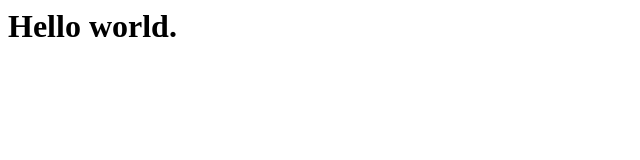
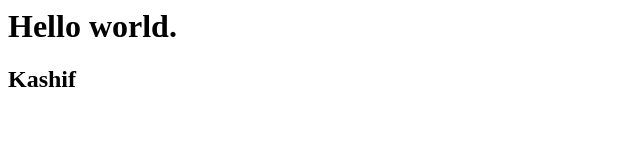
Before and after one commit to Kashifainii/javascipt-course, a plain HTML site: page index.html in a window 1280 px wide. Shown: the whole page, without its empty margins (0-640 px from the left). Drawn offline with Linux system fonts and the light colour scheme.

Commit message:
added kashif h2

```diff
--- a/index.html
+++ b/index.html
@@ -12,6 +12,7 @@
         <h1>
             Hello world.
         </h1>
+        <h2>Kashif</h2>
     </div>
 </body>
 
```
